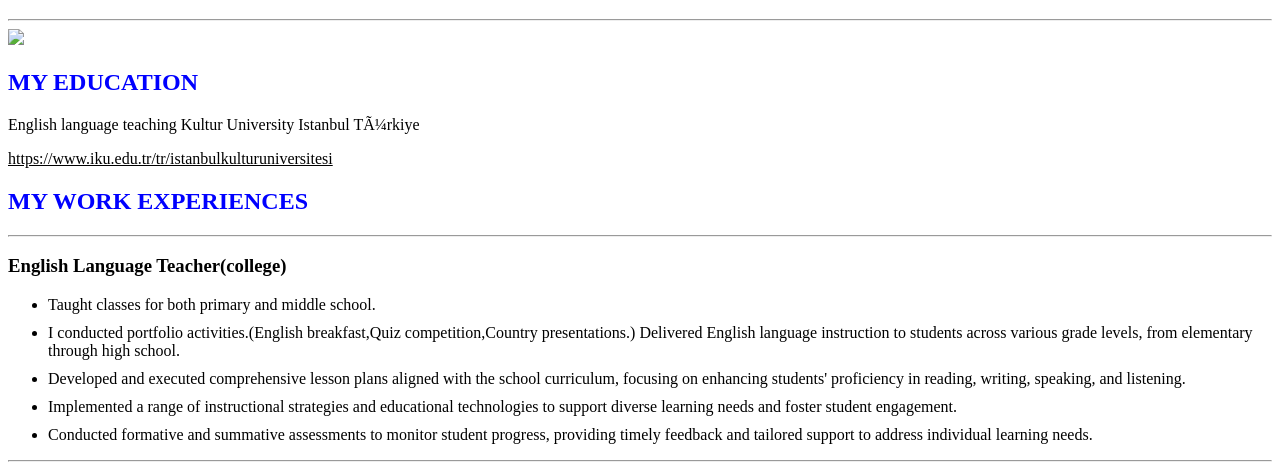
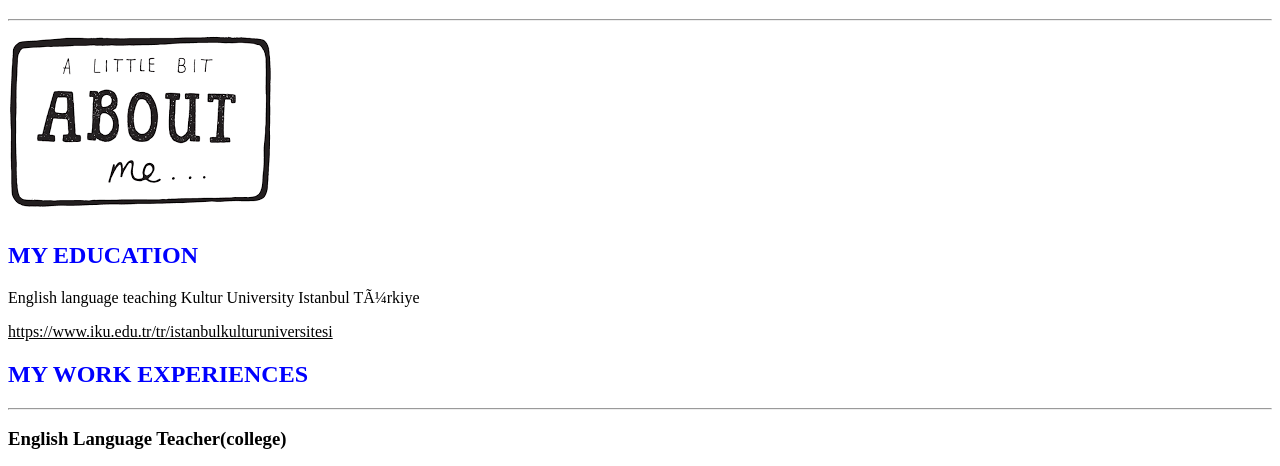
Before and after one commit to Danireyiz/html-resume, a plain HTML site: page index.html in a window 1280 px wide. Shown: the part 273-739 px from the top of the page. Drawn offline with Linux system fonts and the light colour scheme.

Commit message:
Update index.html

```diff
--- a/index.html
+++ b/index.html
@@ -10,7 +10,7 @@
   <img  src="./download.jpg" style="margin-left:600px;" height="200" l/>
   <h1 style="color: blue;">My Online Resume</h1>
   <hr/>
-  <a href="./about me.html"><img src="../MY CAPSTONE PROJECT/download.png"></a>
+  <a href="./about me.html"><img src="./download.png"></a>
 
 <h2 style="color: blue;">MY EDUCATION</h2>
 <p>English language teaching
```
